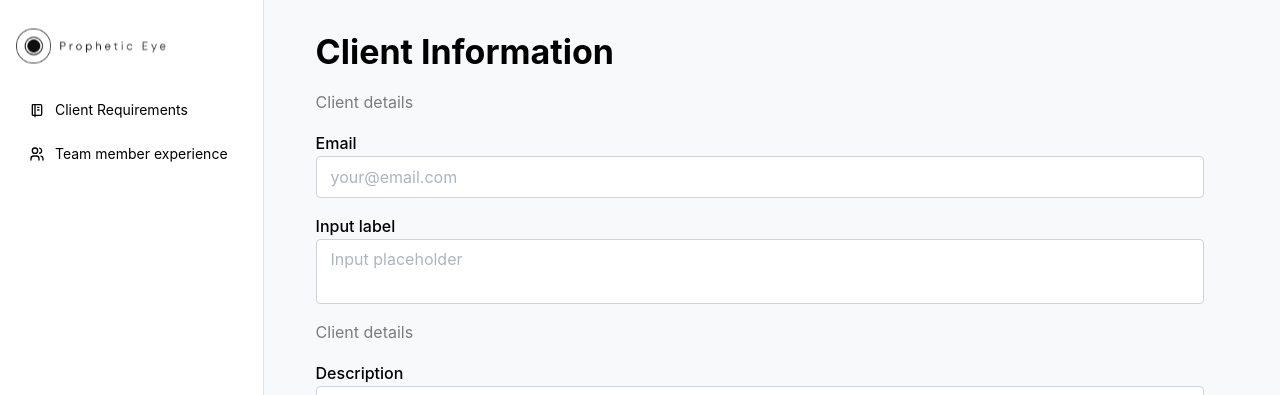
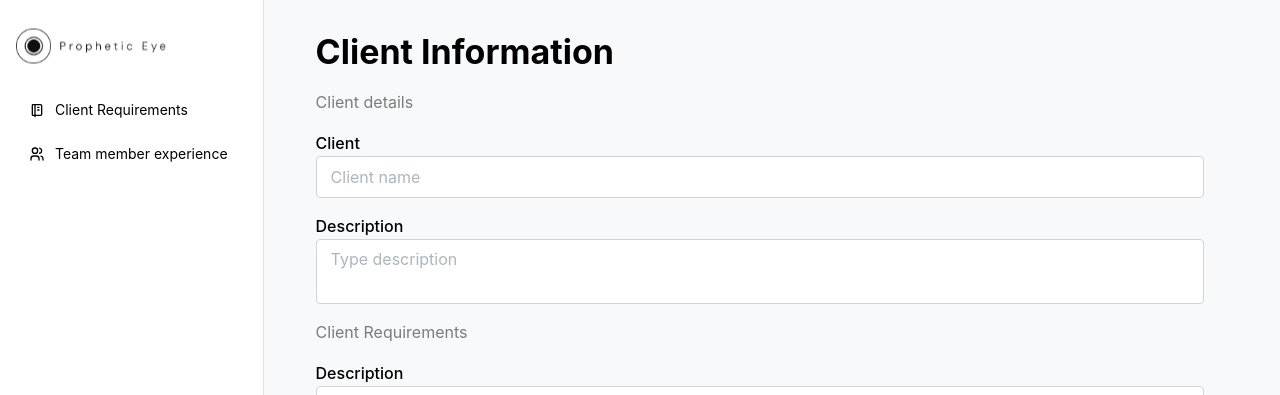
Before and after one commit to blood-line-team/prophetic-eye, a React (Vite) app: page /client-requirement in a window 1280 px wide. Shown: the top 395 px of the page. Built offline with nearby package versions, Linux system fonts and the light colour scheme; no server answers.

Commit message:
feat: add client searcher

```diff
--- a/src/pages/Dashboard/ClientRequirement/ClientRequirement.tsx
+++ b/src/pages/Dashboard/ClientRequirement/ClientRequirement.tsx
@@ -16,22 +16,21 @@ export default function ClientRequirement() {
         <Stack>
           <span style={{ opacity: 0.5 }}>Client details</span>
           <TextInput
-            // withAsterisk
-            label="Email"
-            placeholder="your@email.com"
+            label="Client"
+            placeholder="Client name"
             size="md"
-            // key={form.key('email')}
-            // {...form.getInputProps('email')}
+          // key={form.key('email')}
+          // {...form.getInputProps('email')}
           />
           <Textarea
-            label="Input label"
-            placeholder="Input placeholder"
+            label="Description"
+            placeholder="Type description"
             size="md"
           />
         </Stack>
 
         <Stack>
-          <span style={{ opacity: 0.5 }}>Client details</span>
+          <span style={{ opacity: 0.5 }}>Client Requirements</span>
           <Textarea
             label="Description"
             placeholder="Type requirements"
--- a/src/pages/Dashboard/TeamMemberExperience/TeamMemberExperience.tsx
+++ b/src/pages/Dashboard/TeamMemberExperience/TeamMemberExperience.tsx
@@ -5,16 +5,17 @@ import {
   Group,
   ScrollArea,
   Stack,
-  TextInput,
   Textarea,
   Tooltip,
   Text,
-  Box,
+  Autocomplete,
 } from "@mantine/core";
 import { IconPlus, IconTrash } from "@tabler/icons-react";
 import { randomId } from "@mantine/hooks";
 import { useForm } from "@mantine/form";
 import { useTeamMemberStore } from "../../../store/use-team-member";
+// import { ExperienceUnits } from "./components/ExperienceUnits";
+// import { useState } from "react";
 
 export interface Experience {
   id: string;
@@ -22,7 +23,15 @@ export interface Experience {
   details: string;
 }
 
+
+
 export const TeamMemberExperience = () => {
+
+
+  const { setTeamMemberInformation } = useTeamMemberStore()
+  // const [dataReceived, setDataReceived] = useState(false)
+
+
   const form = useForm({
     mode: "uncontrolled",
     initialValues: {
@@ -35,7 +44,7 @@ export const TeamMemberExperience = () => {
       ],
     },
   });
-  const { setTeamMemberInformation } = useTeamMemberStore();
+
   const clientsExperiencefields = form
     .getValues()
     .teamMemberInformation.map((item, index) => (
@@ -61,13 +70,15 @@ export const TeamMemberExperience = () => {
             <IconTrash size={12} />
           </ActionIcon>
         </div>
-        <TextInput
+        <Autocomplete
           label="Client"
           placeholder="Client name"
           style={{ flex: 1 }}
           key={form.key(`teamMemberInformation.${index}.name`)}
           {...form.getInputProps(`teamMemberInformation.${index}.name`)}
+          data={['React', 'Angular', 'Vue', 'Svelte']}
         />
+
         <Textarea
           label="Details and achievements"
           placeholder="Detail your experience with the client"
@@ -75,6 +86,20 @@ export const TeamMemberExperience = () => {
           key={form.key(`teamMemberInformation.${index}.description`)}
           {...form.getInputProps(`teamMemberInformation.${index}.description`)}
         />
+        {/* {
+          dataReceived
+            ?
+            teamMemberInformation.filter(member => member.id === item.key)
+            .map(member => {
+              return(
+                <ExperienceUnits description={member.experienceUnits['description']} stack={member.experienceUnits['stack']}/>
+              )
+            })
+
+            :
+            <></>
+          // <ExperienceUnits />
+        } */}
       </Stack>
     ));
 
@@ -120,7 +145,9 @@ export const TeamMemberExperience = () => {
             </Group>
             {clientsExperiencefields.length > 0 ? (
               <ScrollArea styles={{ viewport: { height: "70vh" } }}>
-                <Stack gap={16}>{clientsExperiencefields}</Stack>
+                <Stack gap={16}>
+                  {clientsExperiencefields}
+                </Stack>
               </ScrollArea>
             ) : (
               <Text c="dimmed" ta="center" size="lg">
```
Also changed, not shown: src/pages/Dashboard/TeamMemberExperience/components/ExperienceUnits.tsx (+9 -3 lines).
